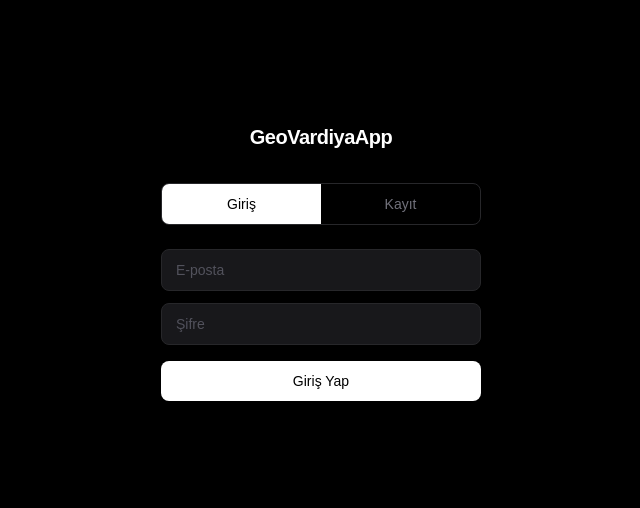
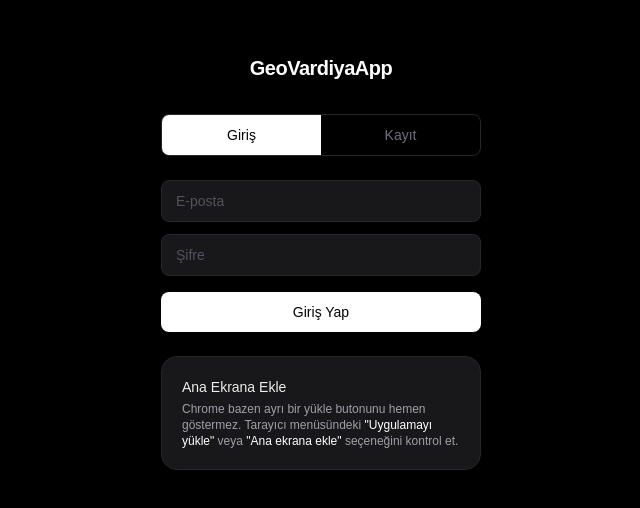
Before and after one commit to tahayunusdemir/geovardiyaapp, a Next.js app: page / in a window 1280 px wide. Shown: the part 138-646 px from the top of the page, without its empty margins (319-959 px from the left). Built offline with nearby package versions, Linux system fonts and the light colour scheme.

Commit message:
değişiklik

```diff
--- a/app/dashboard/employee/page.tsx
+++ b/app/dashboard/employee/page.tsx
@@ -149,14 +149,17 @@ export default function EmployeeDashboard() {
   // Session + izin her ikisi de hazır olduğunda konum ve push başlat
   useEffect(() => {
     if (!session?.user || permStep !== 'granted') return
-    checkLocation()
-    initPush()
+    const initialRun = window.setTimeout(() => {
+      void checkLocation()
+      void initPush()
+    }, 0)
     const interval = setInterval(checkLocation, 5 * 60 * 1000)
     const onVisible = () => {
       if (document.visibilityState === 'visible') checkLocation()
     }
     document.addEventListener('visibilitychange', onVisible)
     return () => {
+      window.clearTimeout(initialRun)
       clearInterval(interval)
       document.removeEventListener('visibilitychange', onVisible)
     }
@@ -192,6 +195,13 @@ export default function EmployeeDashboard() {
       return
     }
 
+    if (!('permissions' in navigator) || typeof navigator.permissions.query !== 'function') {
+      setPermStep('requesting')
+      requestLocation()
+      return
+    }
+
+    try {
       const perm = await navigator.permissions.query({ name: 'geolocation' })
       if (perm.state === 'granted') {
         setPermStep('granted')
@@ -202,9 +212,14 @@ export default function EmployeeDashboard() {
         setPermStep('requesting')
         requestLocation()
       }
+    } catch {
+      setPermStep('requesting')
+      requestLocation()
+    }
   }
 
   function requestLocation() {
+    setPermStep('requesting')
     navigator.geolocation.getCurrentPosition(
       () => setPermStep('granted'),
       () => { setPermStep('denied'); setShowInstructions(true) }
@@ -316,7 +331,7 @@ export default function EmployeeDashboard() {
         </div>
 
         {/* Ana ekrana ekle */}
-        {permStep === 'granted' && <InstallPrompt />}
+        <InstallPrompt />
 
         {/* Bilgi */}
         <div className="bg-zinc-900 rounded-2xl p-5 flex flex-col gap-2">
--- a/app/layout.tsx
+++ b/app/layout.tsx
@@ -1,4 +1,4 @@
-import type { Metadata } from "next";
+import type { Metadata, Viewport } from "next";
 import { Geist, Geist_Mono } from "next/font/google";
 import "./globals.css";
 import Providers from "./providers";
@@ -14,13 +14,28 @@ const geistMono = Geist_Mono({
 });
 
 export const metadata: Metadata = {
+  applicationName: "GeoVardiyaApp",
   title: "GeoVardiyaApp",
   description: "Coğrafi konum destekli vardiya yönetimi",
+  manifest: "/manifest.webmanifest",
+  icons: {
+    icon: [
+      { url: "/icon-192x192.png", sizes: "192x192", type: "image/png" },
+      { url: "/icon-512x512.png", sizes: "512x512", type: "image/png" },
+    ],
+    apple: [{ url: "/icon-192x192.png", sizes: "192x192", type: "image/png" }],
+  },
+  appleWebApp: {
+    capable: true,
+    title: "GeoVardiyaApp",
+    statusBarStyle: "default",
+  },
 };
 
-export const viewport = {
-  width: 'device-width',
+export const viewport: Viewport = {
+  width: "device-width",
   initialScale: 1,
+  themeColor: "#18181b",
 };
 
 export default function RootLayout({
--- a/app/manifest.ts
+++ b/app/manifest.ts
@@ -2,10 +2,13 @@ import type { MetadataRoute } from 'next'
 
 export default function manifest(): MetadataRoute.Manifest {
   return {
+    id: '/',
     name: 'GeoVardiyaApp',
     short_name: 'GeoVardiya',
     description: 'Coğrafi konum destekli vardiya yönetim uygulaması',
+    lang: 'tr',
     start_url: '/',
+    scope: '/',
     display: 'standalone',
     background_color: '#ffffff',
     theme_color: '#18181b',
--- a/app/page.tsx
+++ b/app/page.tsx
@@ -3,6 +3,7 @@
 import { useState } from 'react'
 import { signIn } from 'next-auth/react'
 import { useRouter } from 'next/navigation'
+import InstallPrompt from '@/components/InstallPrompt'
 
 export default function Page() {
   const [tab, setTab] = useState<'login' | 'register'>('login')
@@ -185,6 +186,9 @@ export default function Page() {
           </form>
         )}
 
+        <div className="mt-6">
+          <InstallPrompt />
+        </div>
       </div>
     </div>
   )
--- a/components/InstallPrompt.tsx
+++ b/components/InstallPrompt.tsx
@@ -3,7 +3,8 @@
 import { useInstallPrompt } from './InstallPromptProvider'
 
 export default function InstallPrompt() {
-  const { deferredPrompt, isIOS, isStandalone, install } = useInstallPrompt()
+  const { deferredPrompt, isIOS, isStandalone, isSecureContext, serviceWorkerError, install } =
+    useInstallPrompt()
 
   if (isStandalone) return null
 
@@ -12,8 +13,21 @@ export default function InstallPrompt() {
       <div className="bg-zinc-900 border border-zinc-800 rounded-2xl p-4 sm:p-5">
         <p className="text-sm font-medium mb-1">Ana Ekrana Ekle</p>
         <p className="text-xs text-zinc-400">
-          Paylaş <span className="text-white">⎋</span> tuşuna basıp{' '}
-          <span className="text-white font-medium">"Ana Ekrana Ekle"</span>yi seç
+          iPhone ve iPad&apos;de kurulum Safari üzerinden yapılır. Safari&apos;de Paylaş{' '}
+          <span className="text-white">⎋</span> tuşuna basıp{' '}
+          <span className="text-white font-medium">&quot;Ana Ekrana Ekle&quot;</span>yi seç.
+        </p>
+      </div>
+    )
+  }
+
+  if (!isSecureContext) {
+    return (
+      <div className="bg-yellow-500/10 border border-yellow-500/20 rounded-2xl p-4 sm:p-5">
+        <p className="text-sm font-medium text-yellow-300 mb-1">PWA Kurulumu Beklemede</p>
+        <p className="text-xs text-zinc-300">
+          Ana ekrana ekleme yalnızca HTTPS veya `localhost` üzerinde görünür. Telefonda yerel IP
+          ile `http://` açıldıysa tarayıcı kurulum akışını ve servis worker&apos;ı engeller.
         </p>
       </div>
     )
@@ -36,5 +50,18 @@ export default function InstallPrompt() {
     )
   }
 
-  return null
+  return (
+    <div className="bg-zinc-900 border border-zinc-800 rounded-2xl p-4 sm:p-5">
+      <p className="text-sm font-medium mb-1">Ana Ekrana Ekle</p>
+      <p className="text-xs text-zinc-400">
+        Chrome bazen ayrı bir yükle butonunu hemen göstermez. Tarayıcı menüsündeki{' '}
+        <span className="text-white font-medium">&quot;Uygulamayı yükle&quot;</span> veya{' '}
+        <span className="text-white font-medium">&quot;Ana ekrana ekle&quot;</span> seçeneğini
+        kontrol et.
+      </p>
+      {serviceWorkerError && (
+        <p className="text-xs text-red-400 mt-2">Servis worker kaydı başarısız: {serviceWorkerError}</p>
+      )}
+    </div>
+  )
 }
--- a/components/InstallPromptProvider.tsx
+++ b/components/InstallPromptProvider.tsx
@@ -11,6 +11,8 @@ interface InstallPromptContextValue {
   deferredPrompt: BeforeInstallPromptEvent | null
   isIOS: boolean
   isStandalone: boolean
+  isSecureContext: boolean
+  serviceWorkerError: string | null
   install: () => Promise<void>
 }
 
@@ -18,6 +20,8 @@ const InstallPromptContext = createContext<InstallPromptContextValue>({
   deferredPrompt: null,
   isIOS: false,
   isStandalone: false,
+  isSecureContext: true,
+  serviceWorkerError: null,
   install: async () => {},
 })
 
@@ -27,36 +31,77 @@ export function useInstallPrompt() {
 
 export function InstallPromptProvider({ children }: { children: React.ReactNode }) {
   const [deferredPrompt, setDeferredPrompt] = useState<BeforeInstallPromptEvent | null>(null)
-  const [isIOS, setIsIOS] = useState(false)
-  const [isStandalone, setIsStandalone] = useState(false)
+  const [isIOS] = useState(() => {
+    if (typeof navigator === 'undefined') return false
+    return (
+      /iPad|iPhone|iPod/.test(navigator.userAgent) ||
+      (navigator.userAgent.includes('Mac') && navigator.maxTouchPoints > 1)
+    )
+  })
+  const [isStandalone, setIsStandalone] = useState(() => {
+    if (typeof window === 'undefined') return false
+    const navigatorWithStandalone = window.navigator as Navigator & { standalone?: boolean }
+    return (
+      window.matchMedia('(display-mode: standalone)').matches ||
+      navigatorWithStandalone.standalone === true
+    )
+  })
+  const [isSecureContext] = useState(() =>
+    typeof window === 'undefined' ? true : window.isSecureContext
+  )
+  const [serviceWorkerError, setServiceWorkerError] = useState<string | null>(null)
 
   useEffect(() => {
-    if ('serviceWorker' in navigator) {
-      navigator.serviceWorker.register('/sw.js', { scope: '/', updateViaCache: 'none' })
+    const navigatorWithStandalone = navigator as Navigator & { standalone?: boolean }
+    const displayMode = window.matchMedia('(display-mode: standalone)')
+
+    const syncStandaloneState = () => {
+      setIsStandalone(displayMode.matches || navigatorWithStandalone.standalone === true)
     }
 
-    setIsStandalone(window.matchMedia('(display-mode: standalone)').matches)
-
-    setIsIOS(/iPad|iPhone|iPod/.test(navigator.userAgent) && !(window as unknown as { MSStream?: unknown }).MSStream)
+    if (window.isSecureContext && 'serviceWorker' in navigator) {
+      navigator.serviceWorker
+        .register('/sw.js', { scope: '/', updateViaCache: 'none' })
+        .then(() => setServiceWorkerError(null))
+        .catch((error: unknown) => {
+          const message =
+            error instanceof Error ? error.message : 'Service worker kaydı başarısız oldu.'
+          setServiceWorkerError(message)
+        })
+    }
 
     function handler(e: Event) {
       e.preventDefault()
       setDeferredPrompt(e as BeforeInstallPromptEvent)
     }
 
+    function handleInstalled() {
+      setDeferredPrompt(null)
+      setIsStandalone(true)
+    }
+
     window.addEventListener('beforeinstallprompt', handler)
-    return () => window.removeEventListener('beforeinstallprompt', handler)
+    window.addEventListener('appinstalled', handleInstalled)
+    displayMode.addEventListener('change', syncStandaloneState)
+
+    return () => {
+      window.removeEventListener('beforeinstallprompt', handler)
+      window.removeEventListener('appinstalled', handleInstalled)
+      displayMode.removeEventListener('change', syncStandaloneState)
+    }
   }, [])
 
   async function install() {
     if (!deferredPrompt) return
     await deferredPrompt.prompt()
-    const { outcome } = await deferredPrompt.userChoice
-    if (outcome === 'accepted') setDeferredPrompt(null)
+    await deferredPrompt.userChoice
+    setDeferredPrompt(null)
   }
 
   return (
-    <InstallPromptContext.Provider value={{ deferredPrompt, isIOS, isStandalone, install }}>
+    <InstallPromptContext.Provider
+      value={{ deferredPrompt, isIOS, isStandalone, isSecureContext, serviceWorkerError, install }}
+    >
       {children}
     </InstallPromptContext.Provider>
   )
```
Also changed, not shown: 1 other file (tests, documents, lock files or other folders). Lines whose indentation alone changed are shown as unchanged.
